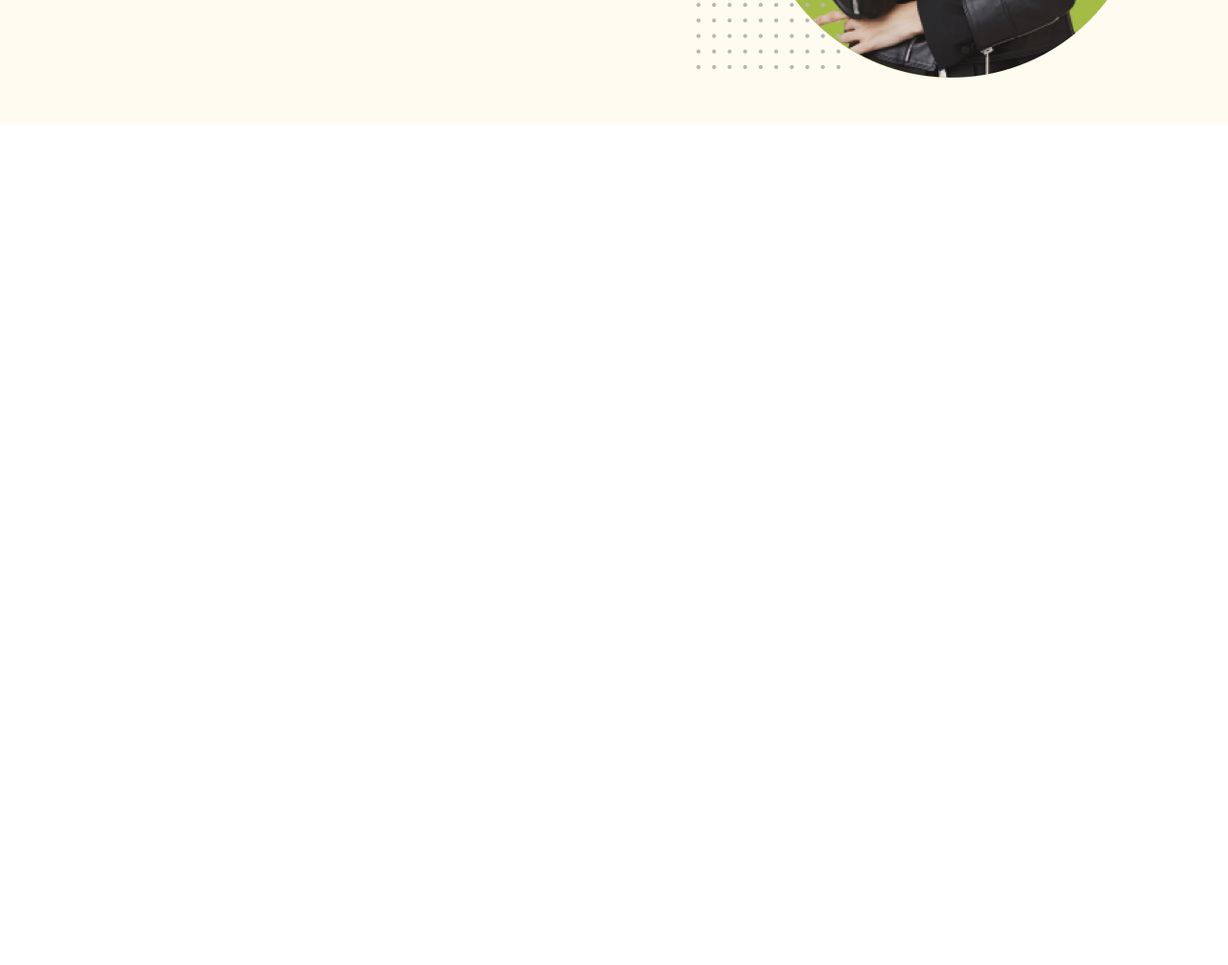
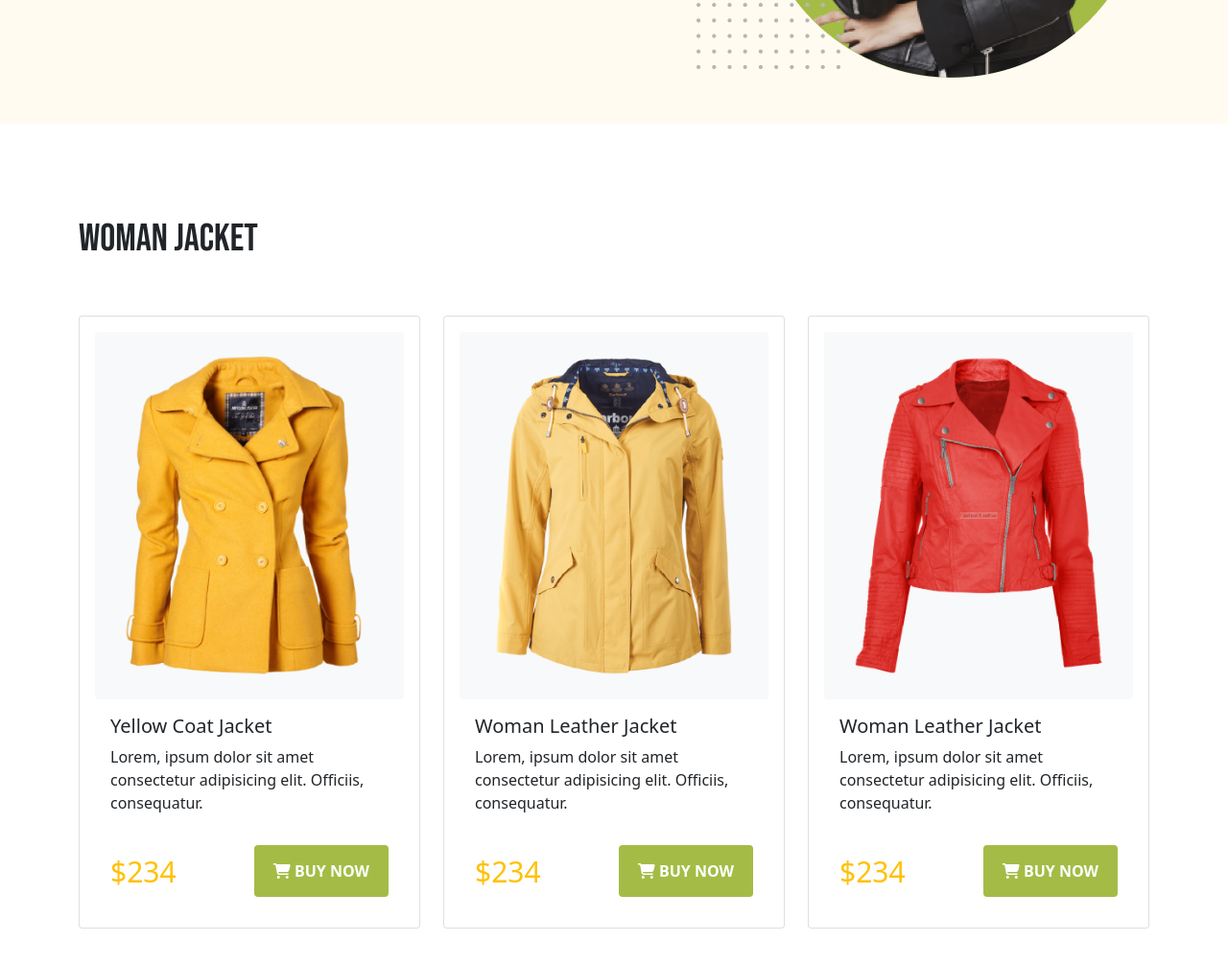
Before and after one commit to alihaider-dev/penguin-fashion, a plain HTML site: page index.htm in a window 1280 px wide. Shown: the part 510-1516 px from the top of the page at 96% size. Before the commit the page ends 800 px from the top, so only its background shows below. Drawn offline with nearby package versions, Linux system fonts and the light colour scheme.

Commit message:
Woman Jacket Section Added

```diff
--- a/css/style.css
+++ b/css/style.css
@@ -2,11 +2,13 @@
 /* Google Font */
 @import url('https://fonts.googleapis.com/css2?family=Bebas+Neue&display=swap');
 
-h1 {
+h1,
+.section-title p {
   font-family: 'Bebas Neue', cursive;
 }
 .ph-btn-color {
   background-color: #a4bc46;
+  padding: 15px 20px;
 }
 .ph-btn-color:hover {
   background-color: #ffc107;
@@ -31,3 +33,18 @@ h1 {
   font-size: 80px;
   font-weight: 400;
 }
+
+/* Woman Jacket */
+.jacket-footer {
+  padding: 1rem;
+  display: flex;
+  align-items: center;
+  justify-content: space-between;
+}
+.jacket-footer .price {
+  color: #ffc107;
+  font-size: 30px;
+}
+.jacket-footer .price p {
+  margin: 0;
+}
--- a/index.htm
+++ b/index.htm
@@ -77,6 +77,100 @@
     </main>
     <!-- Main Content of Website End -->
 
+    <!-- Woman Jacket Section Start -->
+    <section class="woman-jacket container py-5">
+      <div class="section-title py-5 text-uppercase">
+        <p class="h1">Woman Jacket</p>
+      </div>
+      <div class="row row-cols-1 row-cols-md-3 g-4">
+        <div class="col">
+          <div class="card h-100 p-3">
+            <img
+              src="images/jacket-1.png"
+              class="card-img-top bg-light p-4 rounded"
+              alt="..."
+            />
+            <div class="card-body">
+              <h5 class="card-title">Yellow Coat Jacket</h5>
+              <p class="card-text">
+                Lorem, ipsum dolor sit amet consectetur adipisicing elit.
+                Officiis, consequatur.
+              </p>
+            </div>
+            <div class="jacket-footer">
+              <div class="price">
+                <p>$234</p>
+              </div>
+              <div class="buy-now-button">
+                <a
+                  href=""
+                  class="btn btn-primary ph-btn-color border-0 text-uppercase fw-bold"
+                  ><i class="fas fa-shopping-cart"></i> Buy Now</a
+                >
+              </div>
+            </div>
+          </div>
+        </div>
+        <div class="col">
+          <div class="card h-100 p-3">
+            <img
+              src="images/jacket-2.png"
+              class="card-img-top bg-light p-4 rounded"
+              alt="..."
+            />
+            <div class="card-body">
+              <h5 class="card-title">Woman Leather Jacket</h5>
+              <p class="card-text">
+                Lorem, ipsum dolor sit amet consectetur adipisicing elit.
+                Officiis, consequatur.
+              </p>
+            </div>
+            <div class="jacket-footer">
+              <div class="price">
+                <p>$234</p>
+              </div>
+              <div class="buy-now-button">
+                <a
+                  href=""
+                  class="btn btn-primary ph-btn-color border-0 text-uppercase fw-bold"
+                  ><i class="fas fa-shopping-cart"></i> Buy Now</a
+                >
+              </div>
+            </div>
+          </div>
+        </div>
+        <div class="col">
+          <div class="card h-100 p-3">
+            <img
+              src="images/jacket-3.png"
+              class="card-img-top bg-light p-4 rounded"
+              alt="..."
+            />
+            <div class="card-body">
+              <h5 class="card-title">Woman Leather Jacket</h5>
+              <p class="card-text">
+                Lorem, ipsum dolor sit amet consectetur adipisicing elit.
+                Officiis, consequatur.
+              </p>
+            </div>
+            <div class="jacket-footer">
+              <div class="price">
+                <p>$234</p>
+              </div>
+              <div class="buy-now-button">
+                <a
+                  href=""
+                  class="btn btn-primary ph-btn-color border-0 text-uppercase fw-bold"
+                  ><i class="fas fa-shopping-cart"></i> Buy Now</a
+                >
+              </div>
+            </div>
+          </div>
+        </div>
+      </div>
+    </section>
+    <!-- Woman Jacket Section End -->
+
     <!-- Option 1: Bootstrap Bundle with Popper -->
     <script
       src="https://cdn.jsdelivr.net/npm/bootstrap@5.1.3/dist/js/bootstrap.bundle.min.js"
```
